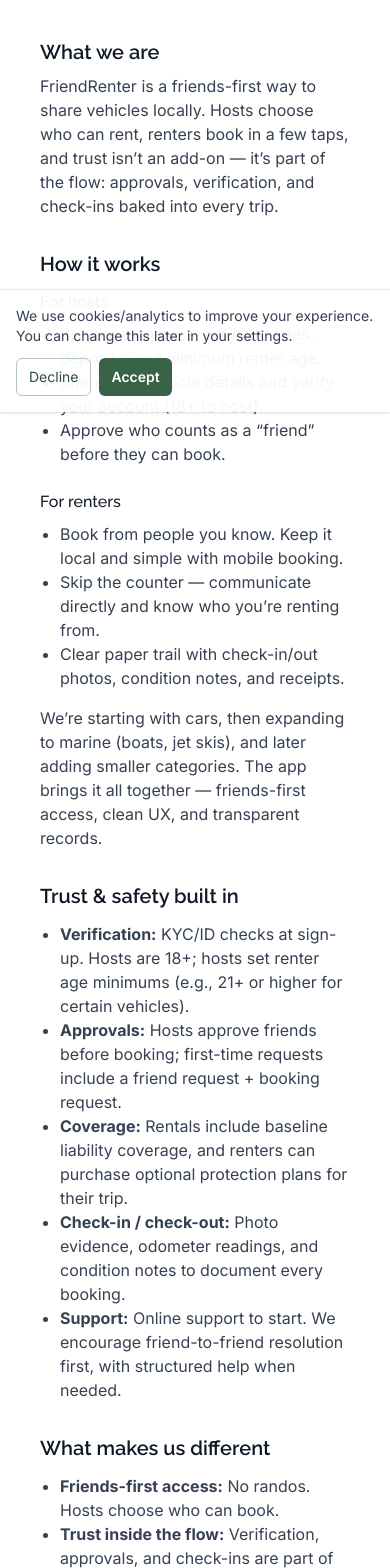
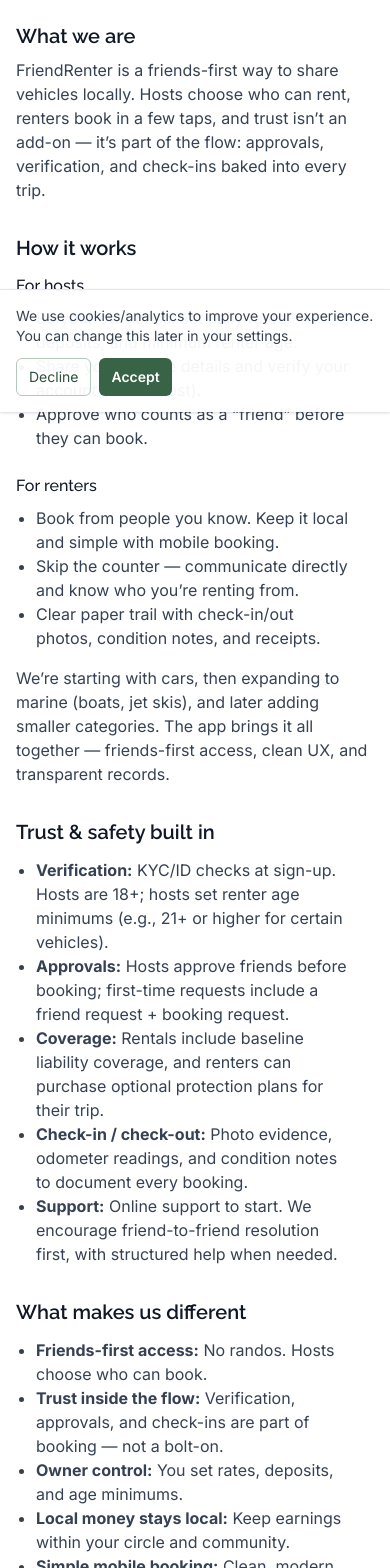
Before and after one commit to Friend-Renter/fr-marketing, a Next.js app: page /why-friendrenter in a window 390 px wide. Shown: the part 432-2000 px from the top of the page. Built offline with nearby package versions, Linux system fonts and the light colour scheme; no server answers.

Commit message:
fixes padding for mobile in both about page and why friendrenter pages

```diff
--- a/app/why-friendrenter/page.js
+++ b/app/why-friendrenter/page.js
@@ -35,7 +35,7 @@
       </header>
 
       {/* Card */}
-      <article className="mt-10 bg-white p-6 sm:p-8 max-w-none">
+      <article className="mt-6 bg-white py-6 sm:p-8 max-w-none">
         {/* What we are */}
         <section id="what-we-are">
           <h2 className="text-xl font-semibold text-gray-900">What we are</h2>
@@ -52,7 +52,7 @@
           <div className="mt-3 grid gap-6 sm:grid-cols-2">
             <div>
               <h3 className="font-medium text-gray-900">For hosts</h3>
-              <ul className="mt-2 list-disc pl-5 text-gray-700">
+              <ul className="mt-2 list-disc  text-gray-700 px-5">
                 <li>Be your own boss: set daily rates, deposits, and minimum renter age.</li>
                 <li>Share your vehicle details and verify your account (18+ to host).</li>
                 <li>Approve who counts as a “friend” before they can book.</li>
@@ -60,7 +60,7 @@
             </div>
             <div>
               <h3 className="font-medium text-gray-900">For renters</h3>
-              <ul className="mt-2 list-disc pl-5 text-gray-700">
+              <ul className="mt-2 list-disc px-5 text-gray-700">
                 <li>Book from people you know. Keep it local and simple with mobile booking.</li>
                 <li>Skip the counter — communicate directly and know who you’re renting from.</li>
                 <li>Clear paper trail with check-in/out photos, condition notes, and receipts.</li>
@@ -76,7 +76,7 @@
         {/* Trust & Safety */}
         <section id="trust" className="mt-8">
           <h2 className="text-xl font-semibold text-gray-900">Trust &amp; safety built in</h2>
-          <ul className="mt-3 list-disc pl-5 text-gray-700">
+          <ul className="mt-3 list-disc px-5 text-gray-700">
             <li><strong>Verification:</strong> KYC/ID checks at sign-up. Hosts are 18+; hosts set renter age minimums (e.g., 21+ or higher for certain vehicles).</li>
             <li><strong>Approvals:</strong> Hosts approve friends before booking; first-time requests include a friend request + booking request.</li>
             <li><strong>Coverage:</strong> Rentals include baseline liability coverage, and renters can purchase optional protection plans for their trip.</li>
@@ -88,7 +88,7 @@
         {/* What makes us different */}
         <section id="why-different" className="mt-8">
           <h2 className="text-xl font-semibold text-gray-900">What makes us different</h2>
-          <ul className="mt-3 list-disc pl-5 text-gray-700">
+          <ul className="mt-3 list-disc px-5 text-gray-700">
             <li><strong>Friends-first access:</strong> No randos. Hosts choose who can book.</li>
             <li><strong>Trust inside the flow:</strong> Verification, approvals, and check-ins are part of booking — not a bolt-on.</li>
             <li><strong>Owner control:</strong> You set rates, deposits, and age minimums.</li>
--- a/components/sections/TeamSection.js
+++ b/components/sections/TeamSection.js
@@ -90,7 +90,7 @@
             {/* Decorative background blob */}
             <div
               aria-hidden="true"
-              className="pointer-events-none absolute -right-10 -top-10 h-24 w-24 rounded-full bg-brand-50"
+              className="pointer-events-none absolute -right-10 -top-10 h-24 w-24 rounded-full bg-brand-100"
             />
           </article>
         ))}
```
